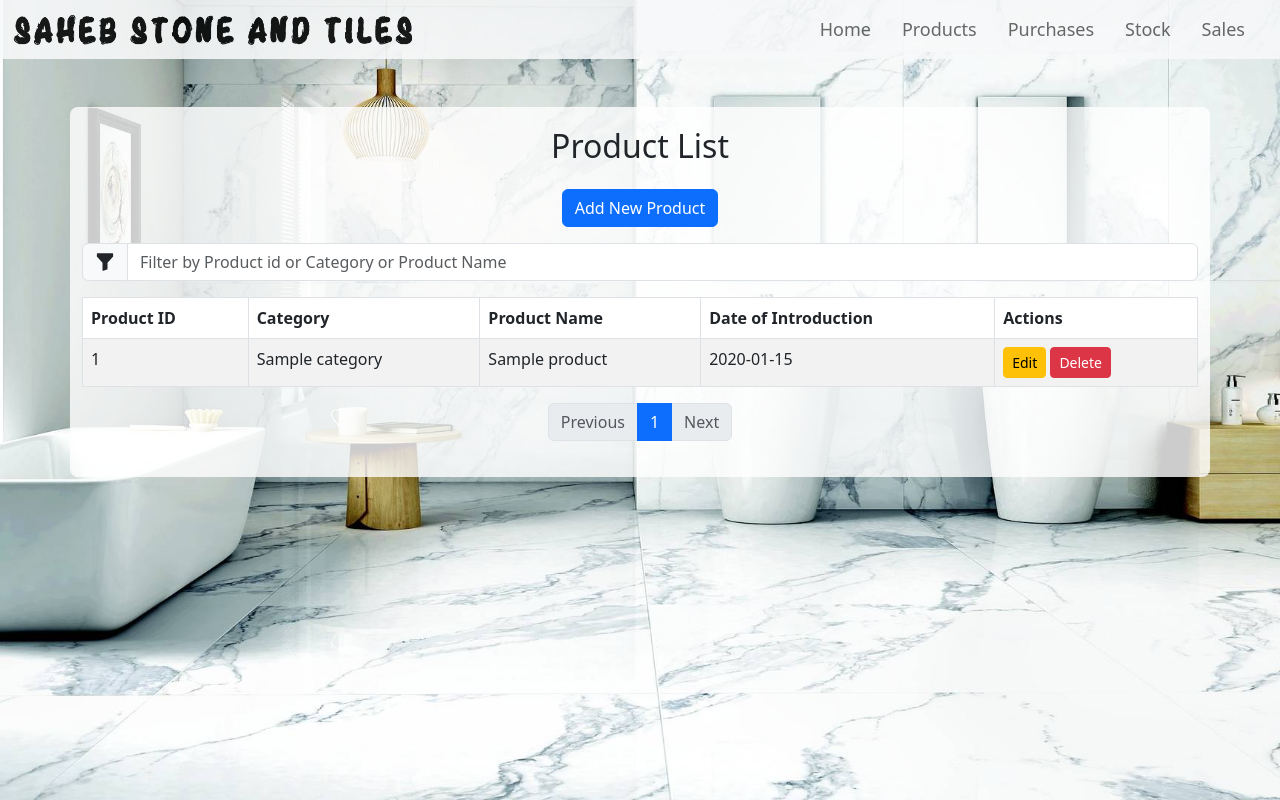
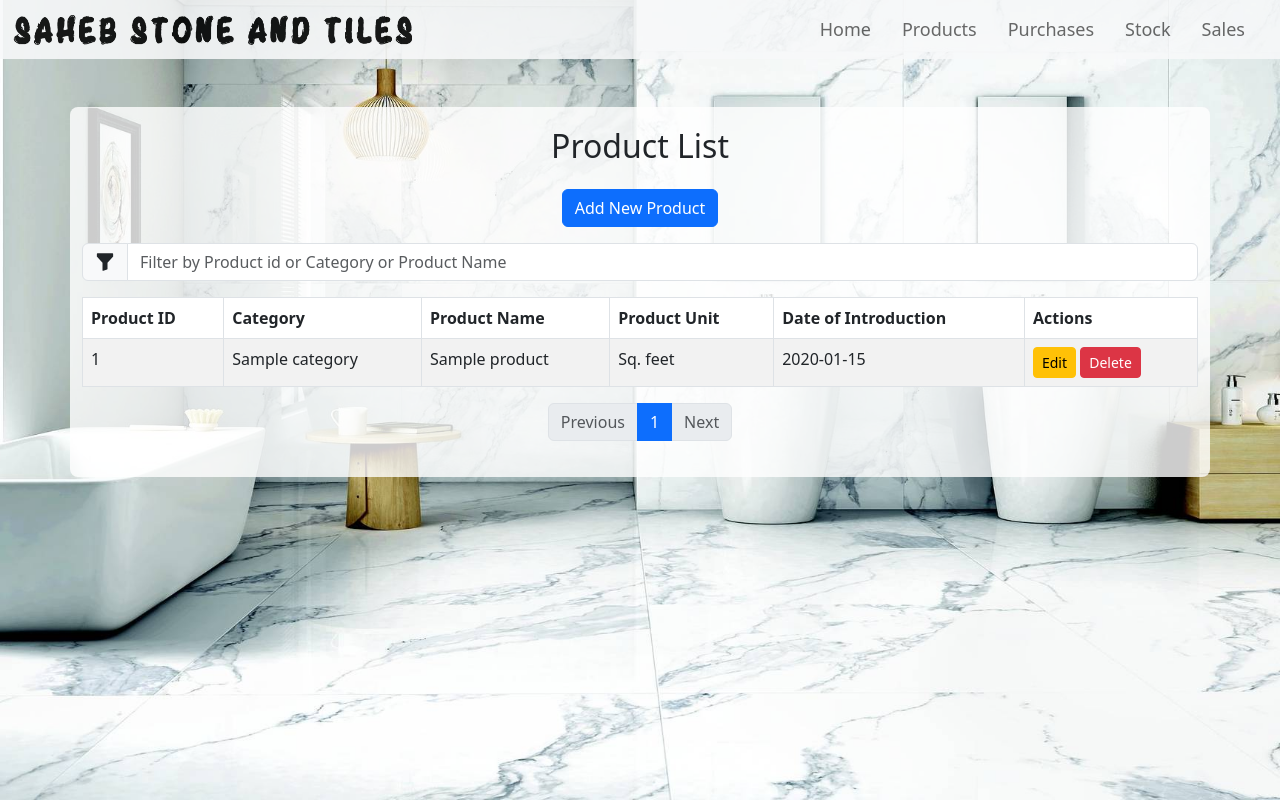
Before and after one commit to adichouhan14/Inventory, a Flask app: page /products in a window 1280 px wide. Run offline with Flask 3, Linux system fonts and the light colour scheme; tables that the repository leaves empty hold one stand-in row (values such as "Sample post"); some libraries are stand-ins or nearby versions.

Commit message:
product category, unit - edit functionality done

```diff
--- a/resources/product.py
+++ b/resources/product.py
@@ -11,10 +11,12 @@ product_bp = Blueprint('product_bp', __name__)
 @product_bp.route('/product/<int:id>', methods=['GET'])
 def get_product(id):
     product = Product.query.get(id)
+    print('get product -->>',product)
     if product:
         return jsonify({
             'id': product.id,
             'name': product.name,
+            'category_id' : product.category_id,
             'category': product.category.name,  # Assuming relationship with Category
             'unit': product.unit,
             'unit_text': product_unit[product.unit],
@@ -54,8 +56,11 @@ def update_product(id):
     try:
         data = request.get_json()
         product = Product.query.get(id)
+        print('put product data',data)
+        print('put product',product,product.unit)
         product.name = data.get('name', product.name)
         product.category_id = data.get('category_id',product.category_id)
+        product.unit = int(data.get('recordUnit',product.unit))
         product.introduce_date = data.get('introduce_date', product.introduce_date)
 
         db.session.commit()
@@ -64,6 +69,7 @@ def update_product(id):
     except Exception as e:
         # Print traceback details in case of an error
         #traceback.print_exc()
+        print('Exception:::',e)
         return jsonify({"message": "An error occurred while updating the product entry.", "details": str(e)}), 500
 
 
--- a/static/js/product.js
+++ b/static/js/product.js
@@ -59,6 +59,9 @@ document.addEventListener('DOMContentLoaded', function () {
                     document.getElementById('recordName').value = data.name;
                     document.getElementById('recordCategoryedit').value = data.category;
                     document.getElementById('recordCategoryedit').textContent = data.category;
+                    document.getElementById('editproductunit').value = data.unit;
+                    document.getElementById('editproductunit').textContent = data.unit_text;
+
                     // Show the modal
                     // console.log('document.getElementById:::', document.getElementById('category'));
                     var editModal = new bootstrap.Modal(document.getElementById('editModal'));
--- a/templates/product.html
+++ b/templates/product.html
@@ -14,6 +14,7 @@
 <th>Product ID</th>
 <th>Category</th>
 <th>Product Name</th>
+<th>Product Unit</th>
 <th>Date of Introduction</th>
 {% endblock %}
 
@@ -24,6 +25,7 @@
     <td>{{ product.id }}</td>
     <td>{{ product.category }}</td>
     <td>{{ product.name }}</td>
+    <td>{{ product_unit.get(product.unit, 'Unknown') }}</td>
     <td>{{ product.introduce_date.strftime('%Y-%m-%d') }}</td>
     <td>
         <button class="btn btn-warning btn-sm edit-btn" data-id="{{ product.id }}">Edit</button>
@@ -73,13 +75,21 @@
                     <div class="mb-3">
                         <label for="recordCategory" class="form-label">Category</label>
                         <select class="form-control form-select" name="category_id">
-                            <option id="recordCategoryedit" selected></option>
+                            <option id="recordCategoryedit" selected> </option>
                             {% for category in categories %}
                                 <option value="{{ category.id }}">{{ category.name }}</option>
                             {% endfor %}
                         </select>
                     </div>
-
+                    <div class="mb-3">
+                        <label for="recordUnit" class="form-label">Unit</label>
+                        <select class="form-control form-select" id="recordUnit" name="recordUnit" required>
+                        <option id='editproductunit' selected> </option>
+                        {% for key,value in product_unit.items() %}
+                            <option value="{{ key }}">{{ value }}</option>
+                        {% endfor %}
+                        </select>
+                    </div>
                     <div class="mb-3">
                         <label for="recordName" class="form-label">Name</label>
                         <input type="text" class="form-control" id="recordName" name="name">
```
